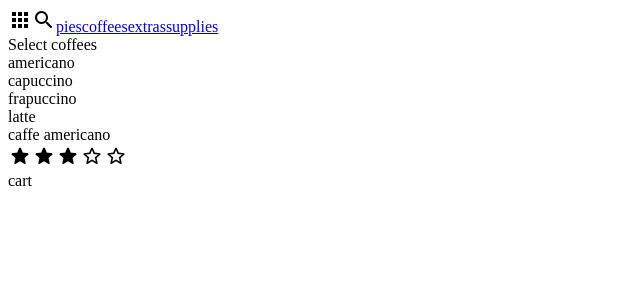
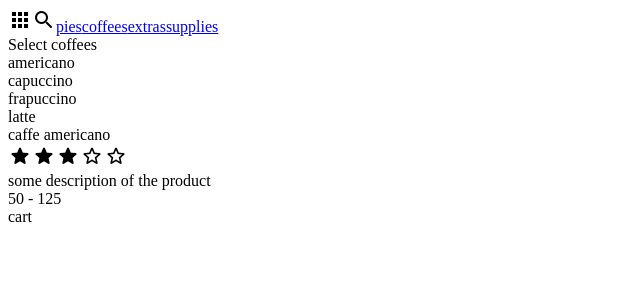
Before and after one commit to heykc/pie-felicia, a React (Create React App) app: page /coffees in a window 1280 px wide. Shown: the top 300 px of the page, without its empty margins (0-640 px from the left). Built offline with nearby package versions, Linux system fonts and the light colour scheme.

Commit message:
included price info for product cards

```diff
--- a/src/components/SelectPage.jsx
+++ b/src/components/SelectPage.jsx
@@ -19,10 +19,17 @@ const SelectPage = ({data}) => {
 
         {data.items.map((item, i) => {
           return (
-            <Fragment key={item.name}>
+            <div className="product-card" key={item.name}>
               <div>{item.name}</div>
               <Rating rating={item.rating} />
-            </Fragment>
+              <div>{item.description}</div>
+              <div>
+                {item.sizes.length > 1 ?
+                  <span>{item.prices[0]} - {item.prices[item.prices.length - 1]}</span>
+                  :
+                  <span>{item.prices[0]}</span>}
+              </div>
+            </div>
           )
         })}
 
```
